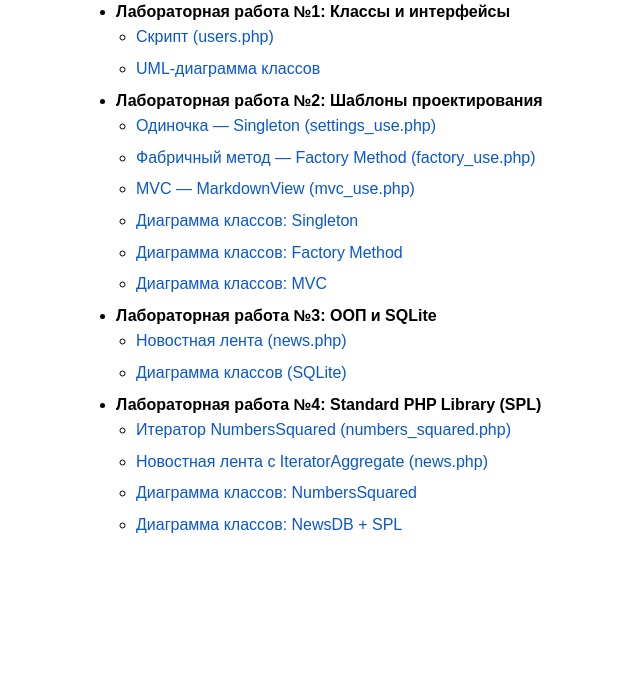
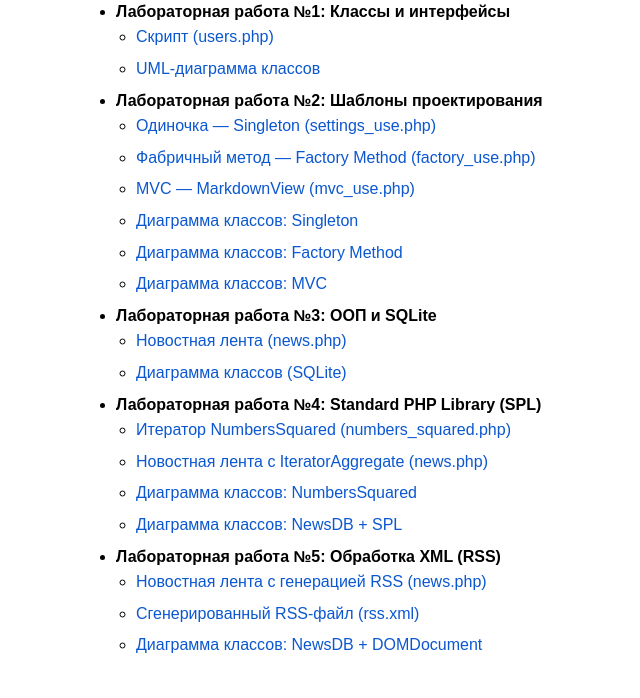
Before and after one commit to zthxoi/web, a PHP site: page / in a window 1280 px wide. Shown: the part 165-863 px from the top of the page, without its empty margins (144-784 px from the left). Before the commit the page ends 698 px from the top, so only its background shows below. Run offline with PHP 8.4, Linux system fonts and the light colour scheme.

Commit message:
Update index.php

```diff
--- a/index.php
+++ b/index.php
@@ -52,6 +52,14 @@ declare(strict_types=1);
                 <li><a href="lab4/news/news_spl.png">Диаграмма классов: NewsDB + SPL</a></li>
             </ul>
         </li>
+        <li>
+             <strong>Лабораторная работа №5: Обработка XML (RSS)</strong>
+             <ul>
+                 <li><a href="lab5/news/news.php">Новостная лента с генерацией RSS (news.php)</a></li>
+                 <li><a href="lab5/news/rss.xml">Сгенерированный RSS-файл (rss.xml)</a></li>
+                 <li><a href="lab5/news/news_rss.png">Диаграмма классов: NewsDB + DOMDocument</a></li>
+             </ul>
+         </li>
     </ul>
 </body>
 </html>
```
